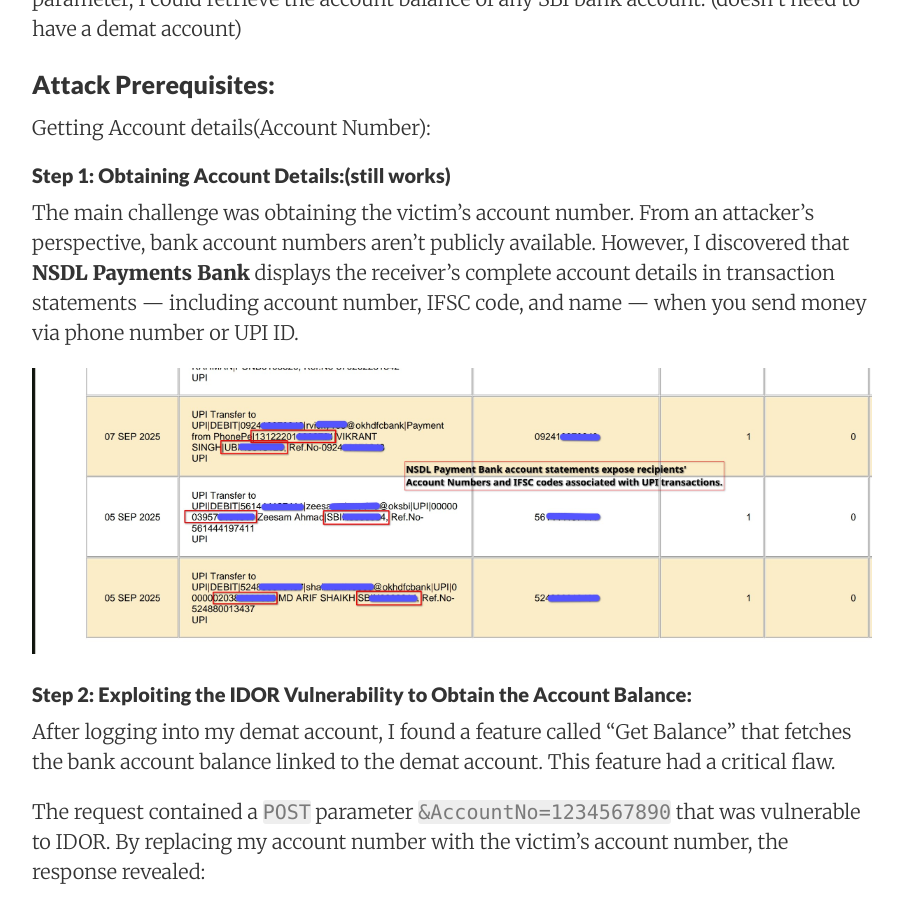
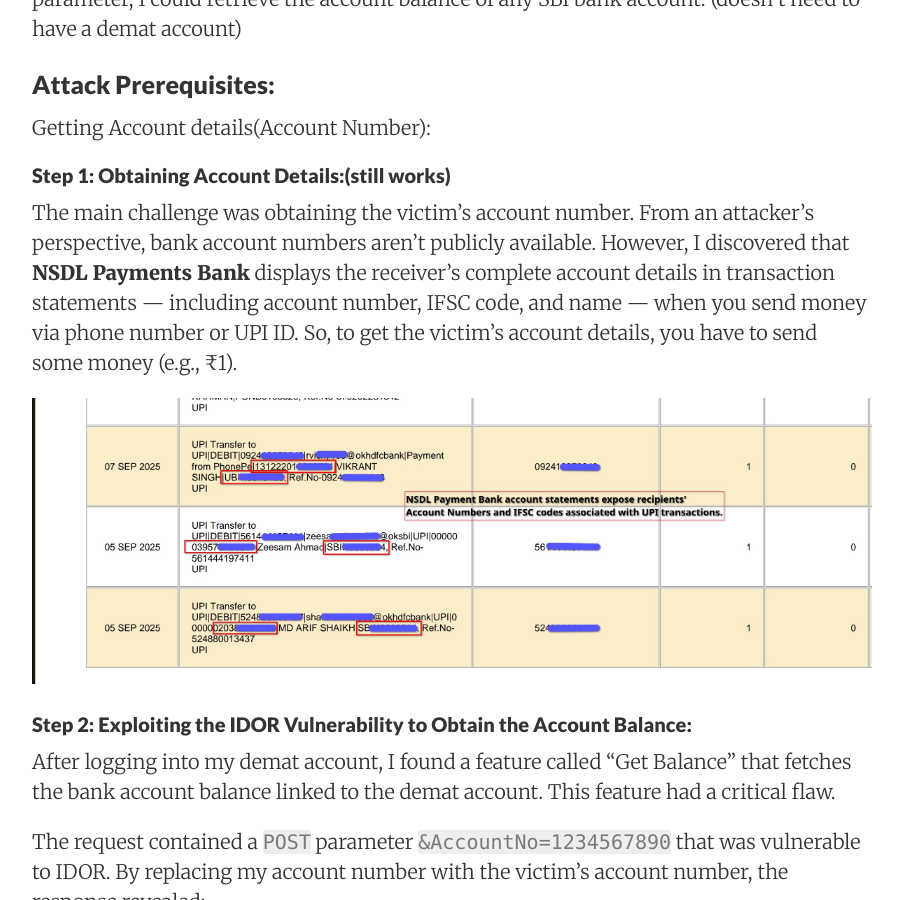
Before and after one commit to nxtexploit/blog, a Jekyll site: the page built from _posts/2025-10-21-how-i-managed-to-check-anyones-sbi-bank-balance-using-just-a-phone-number.md, in a window 1280 px wide and 900 px high, scrolled down 1790 px. Shown: the whole window, without its empty margins (188-1091 px from the left). Built offline with Jekyll 4.4.1, drawn with Linux system fonts in a browser that asks for light colours; nearby versions of some CDN libraries; comment, search, counter and statistics services are not loaded.

Commit message:
Update 2025-10-21-how-i-managed-to-check-anyones-sbi-bank-balance-using-just-a-phone-number.md

```diff
--- a/_posts/2025-10-21-how-i-managed-to-check-anyones-sbi-bank-balance-using-just-a-phone-number.md
+++ b/_posts/2025-10-21-how-i-managed-to-check-anyones-sbi-bank-balance-using-just-a-phone-number.md
@@ -35,7 +35,7 @@
 
 #### **Step 1:** Obtaining Account Details:(still works)
 
-The main challenge was obtaining the victim's account number. From an attacker's perspective, bank account numbers aren't publicly available. However, I discovered that **NSDL Payments Bank** displays the receiver's complete account details in transaction statements — including account number, IFSC code, and name — when you send money via phone number or UPI ID.
+The main challenge was obtaining the victim's account number. From an attacker's perspective, bank account numbers aren't publicly available. However, I discovered that **NSDL Payments Bank** displays the receiver's complete account details in transaction statements — including account number, IFSC code, and name — when you send money via phone number or UPI ID. So, to get the victim's account details, you have to send some money (e.g., ₹1).
 
 
 <p align="center">
```
